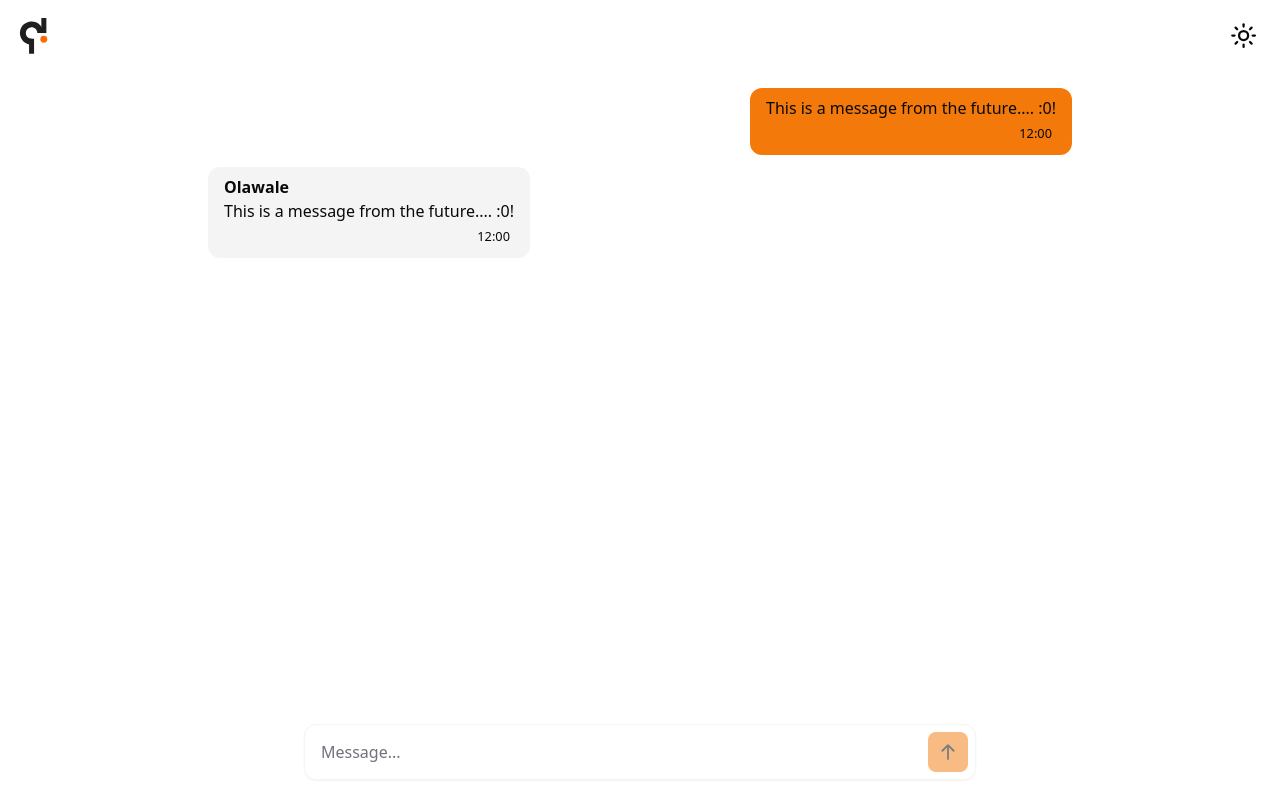
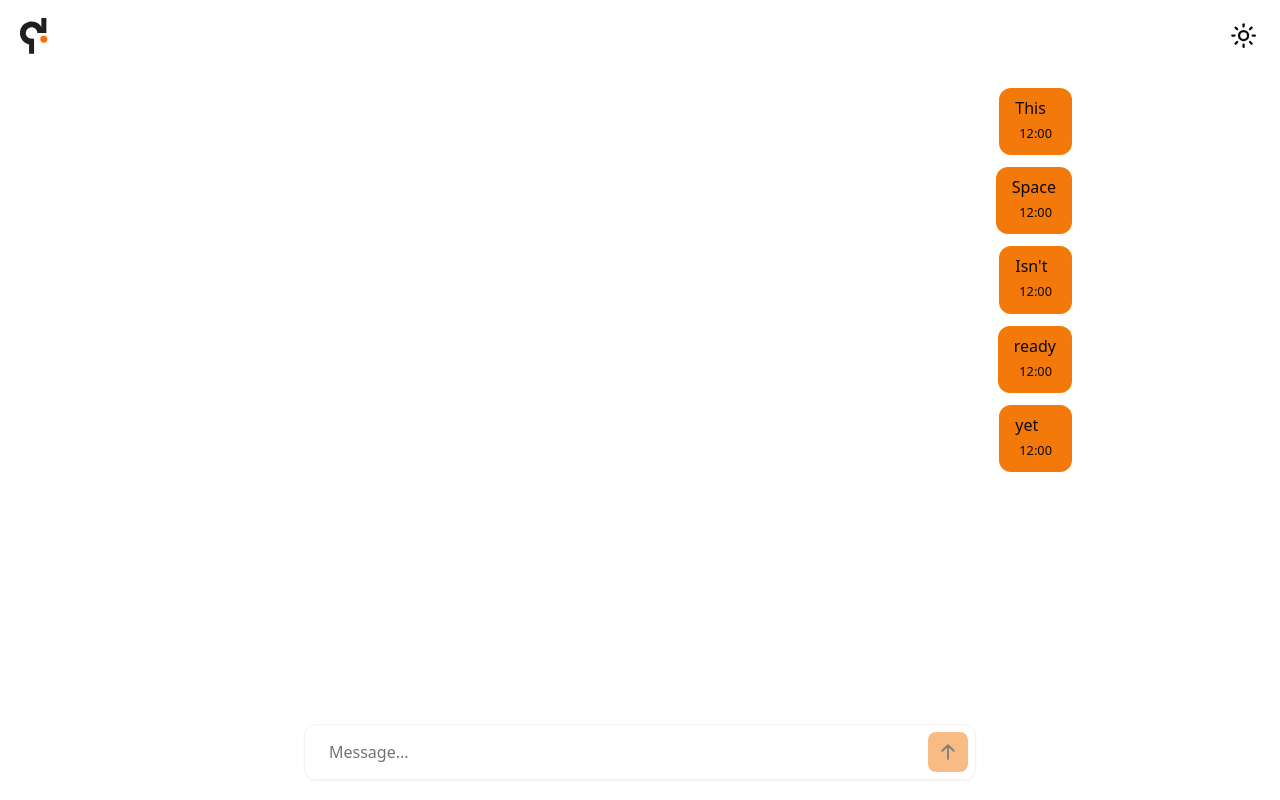
Before and after one commit to 3akare/nobr, a Next.js app: page /chat/1 in a window 1280 px wide. Built offline with nearby package versions, Linux system fonts and the light colour scheme.

Commit message:
Add necessary imports and update components

```diff
--- a/app/(chat)/chat/[id]/page.tsx
+++ b/app/(chat)/chat/[id]/page.tsx
@@ -1,7 +1,14 @@
+// Import necessary components
 import { ChatBody } from "../../components";
 
+// Define a constant array for messages
+const messages = ["This", "Space", "Isn't", "ready", "yet"];
+
+// Define the Page component
+// It renders a ChatBody component with a messages prop
 const Page = () => {
-  return <ChatBody />;
+  return <ChatBody messages={messages} />;
 };
 
+// Export the Page component as default
 export default Page;
--- a/app/(chat)/chat/page.tsx
+++ b/app/(chat)/chat/page.tsx
@@ -1,26 +1,27 @@
 "use client";
-
+// Import necessary modules
 import { useRouter } from "next/navigation";
 import { useEffect } from "react";
 
-useRouter;
-// import useUserSetup from "@/lib/hooks";
-// import Image from "next/image";
-// import loading from "@images/loading.svg";
+// Define the Page component
+const Page = () => {
+  // Use the useRouter hook to get the router object
+  const router = useRouter();
 
-const Page = () => {
-  const router = useRouter();
+  // Use the useEffect hook to replace the current route with "/chat/asdsd" when the component mounts
   useEffect(() => {
     router.replace("/chat/asdsd");
-  }, []);
-  //todo Figure out this setting up user part
-  // const setupStatusMessage = useUserSetup();
+  }, [router]); // Add router to the dependency array to prevent unnecessary re-renders
+
+  // Render a main element with a loading message
   return (
     <main className="h-[calc(100vh-228px)] flex items-center justify-center flex-col gap-2">
+      {/* Uncomment the following lines when the loading image and setupStatusMessage are available */}
       {/* <Image src={loading} alt="loading" width={50} height={50} priority /> */}
       {/* <p>{setupStatusMessage}</p> */}
     </main>
   );
 };
 
+// Export the Page component as default
 export default Page;
--- a/app/(chat)/components/ChatBody.tsx
+++ b/app/(chat)/components/ChatBody.tsx
@@ -1,16 +1,29 @@
-import React from "react";
+import { it } from "node:test";
 import { InputBar, MessageBubble } from ".";
 
-const ChatBody = () => {
-  const messages = [true, false];
+// Define the type for a message
+type Message = {
+  messages: any[];
+};
+
+// ChatBody component
+// It takes an object of type Message as a prop
+// It renders a list of MessageBubble components based on the messages prop
+// It also renders an InputBar component at the end
+const ChatBody = ({ messages }: Message) => {
   return (
     <main className="container mx-auto flex items-center flex-col justify-end p-4 max-w-4xl">
       <section className="flex text-ellipsis self-start justify-self-start w-full h-full gap-3 flex-col">
-        {messages.map((item, index) => (
-          <MessageBubble isRight={item} key={index} />
-        ))}
+        {/* Check if messages is an array and has at least one item */}
+        {Array.isArray(messages) &&
+          messages.length > 0 &&
+          // Map over the messages array and render a MessageBubble for each item
+          messages.map((item: any, index: number) => (
+            <MessageBubble item={item} key={index} />
+          ))}
         <div className="h-24 w-full"></div>
       </section>
+      {/* Render the InputBar component */}
       <InputBar />
     </main>
   );
--- a/app/(chat)/components/MessageBubble.tsx
+++ b/app/(chat)/components/MessageBubble.tsx
@@ -1,18 +1,19 @@
-const MessageBubble = ({ isRight }: { isRight: true | false }) => {
+// Import necessary modules
+import React from "react";
+// Define the MessageBubble component
+// It takes a prop named item of type string
+// It renders a paragraph element with the item prop as its content
+// It also renders a small element with a time element as its content
+const MessageBubble = React.memo(({ item }: { item: string }) => {
   return (
-    <p
-      className={`p-2 px-4 w-fit rounded-xl ${
-        isRight
-          ? "self-end bg-pOrange dark:text-background"
-          : "self-start bg-muted text-foreground"
-      } max-w-md sm:max-w-lg md:max-w-xl lg:max-w-2xl xl:max-w-3xl font-medium`}
-    >
-      {!isRight && <span className="block font-bold">Olawale</span>}
-      This is a message from the future.... :0!
+    <p className="p-2 px-4 w-fit rounded-xl self-end bg-pOrange dark:text-background max-w-md sm:max-w-lg md:max-w-xl lg:max-w-2xl xl:max-w-3xl font-medium">
+      {item}
       <small className="block self-end p-1 text-right">
         <time>12:00</time>
       </small>
     </p>
   );
-};
+});
+
+// Export the MessageBubble component as default
 export default MessageBubble;
--- a/app/(chat)/room/[id]/page.tsx
+++ b/app/(chat)/room/[id]/page.tsx
@@ -1,34 +1,43 @@
 "use client";
 import { ChatBody } from "@/app/(chat)/components";
 import { RoomsCollectionRef } from "@/firebase";
-import { onSnapshot } from "firebase/firestore";
+import { onSnapshot, doc, getFirestore } from "firebase/firestore";
+import { useEffect, useState } from "react";
 import { useParams } from "next/navigation";
-import { useEffect } from "react";
+
+// Get a reference to the Firestore service
+const firestore = getFirestore();
 
 function Room() {
+  // Use the useRouter hook to get the router object
   const { id } = useParams();
+  // Get the id from the router object
+  // Initialize messages state
+  const [messages, setMessages] = useState([]);
+
   useEffect(() => {
-    const unsubcribe = onSnapshot(RoomsCollectionRef, (snapshot: any) => {
-      let newData: any = [];
-      snapshot.forEach((doc: any) => {
-        if (doc.id === `${id}`) {
-          newData.push(doc.data().Messages.Message);
-        }
-      });
-      newData.forEach((element: any) => {
-        console.log(element);
-      });
+    // Create a reference to the document in the RoomsCollectionRef
+    const docRef = doc(firestore, `${RoomsCollectionRef.path}/${id}`);
+    // Subscribe to changes in the document
+    const unsubscribe = onSnapshot(docRef, (docSnapshot) => {
+      // Get the document data
+      const data = docSnapshot.data();
+      // Check if data is defined
+      if (data) {
+        // Update the messages state with the new data
+        setMessages(data.Messages);
+      }
     });
+    // Unsubscribe from changes when the component is unmounted
     return () => {
-      unsubcribe();
+      unsubscribe();
     };
-  }, []);
+  }, [id]); // Add id to the dependency array to re-run the effect when id changes
+
   return (
-    <>
-      <div>
-        <ChatBody />
-      </div>
-    </>
+    <div>
+      <ChatBody messages={messages} />
+    </div>
   );
 }
 
--- a/app/(chat)/room/page.tsx
+++ b/app/(chat)/room/page.tsx
@@ -11,7 +11,10 @@ const CreateRoom = () => {
   const router = useRouter();
   const pathname = usePathname();
   const searchParams = useSearchParams();
+  // Get the roomId from the searchParams object
   const roomId = searchParams.get("roomId");
+
+  // Function to create a query string
   const createQueryString = useCallback(
     (name: string, value: string) => {
       const params = new URLSearchParams(searchParams);
@@ -20,27 +23,26 @@ const CreateRoom = () => {
     },
     [searchParams]
   );
-
+  // Function to create a room
   const createRoomFunction = async () => {
-    await addDoc(collection(database, "rooms"), {
-      Messages: {
-        Message: "testing",
-      },
+    const docRef = await addDoc(collection(database, "rooms"), {
+      Messages: ["Hello world!", "testing"],
       dateCreated: serverTimestamp(),
-    }).then((value) => {
-      router.push(pathname + "?" + createQueryString("roomId", value.id));
     });
+    // Push the new route to the router
+    router.push(`${pathname}?${createQueryString("roomId", docRef.id)}`);
   };
 
   return (
-    <div className="container">
+    <main className="h-[calc(100vh-228px)] flex items-center justify-center flex-col gap-2">
       <Button onClick={() => createRoomFunction()}>Create Room</Button>
+
       {roomId && roomId.length > 0 ? (
         <Link href={`/room/${roomId}`}>Room Created!. Proceed to Room.</Link>
       ) : (
         <></>
       )}
-    </div>
+    </main>
   );
 };
 
--- a/app/components/NavigationBar.tsx
+++ b/app/components/NavigationBar.tsx
@@ -9,13 +9,17 @@ import { MenuBar, ModeToggle } from ".";
 import light from "@logos/light-nobr-logo.svg";
 import dark from "@logos/dark-nobr-logo.svg";
 
-const NavigationBar = ({ visibleMenu }: { visibleMenu: true | false }) => {
+// Define the NavigationBar component
+// It takes a prop named visibleMenu of type boolean
+const NavigationBar = ({ visibleMenu }: { visibleMenu: boolean }) => {
   return (
     <header className="sticky p-2 top-0 z-10 w-full bg-background backdrop-blur supports-[backdrop-filter]:bg-background/60">
       <nav className="p-2 container mx-auto flex justify-between items-center">
         <div className="flex gap-4 items-center justify-center">
+          {/* Render the MenuBar component if visibleMenu is true */}
           {visibleMenu && <MenuBar />}
           <Link href="/">
+            {/* Render the light logo for light mode */}
             <Image
               src={light}
               alt="nobr logo (light mode)"
@@ -24,9 +28,10 @@ const NavigationBar = ({ visibleMenu }: { visibleMenu: true | false }) => {
               loading="eager"
               priority={true}
             />
+            {/* Render the dark logo for dark mode */}
             <Image
               src={dark}
-              alt="nobr logo (light mode)"
+              alt="nobr logo (dark mode)"
               className="hidden dark:block"
               quality={80}
               loading="eager"
@@ -35,6 +40,7 @@ const NavigationBar = ({ visibleMenu }: { visibleMenu: true | false }) => {
           </Link>
         </div>
         <div>
+          {/* Render the ModeToggle component */}
           <ModeToggle variant={"ghost"} classname="focus-visible:hidden" />
         </div>
       </nav>
--- a/app/components/NavigationBarWrapper.tsx
+++ b/app/components/NavigationBarWrapper.tsx
@@ -1,10 +1,15 @@
 "use client";
+// Import necessary modules
 import { NavigationBar } from ".";
 import { useParams } from "next/navigation";
 
+// Define the NavigationBarWrapper component
 const NavigationBarWrapper = () => {
-  const params = useParams();
-  return <NavigationBar visibleMenu={params.id !== undefined ? false : true} />;
+  // Use the useParams hook to get the router's query
+  const { id } = useParams();
+  // Render the NavigationBar component
+  // If id is defined, set visibleMenu to false, otherwise set it to true
+  return <NavigationBar visibleMenu={!id} />;
 };
 
 export default NavigationBarWrapper;
--- a/app/components/NewsletterComponent.tsx
+++ b/app/components/NewsletterComponent.tsx
@@ -1,9 +1,7 @@
 "use client";
 
-//Components
+// Import necessary components
 import { InputForm } from ".";
-
-//shadcn UI components
 import {
   Card,
   CardContent,
@@ -12,9 +10,10 @@ import {
   CardTitle,
 } from "./ui/card";
 
+// Define the NewsletterComponent
 const NewsletterComponent = () => {
   return (
-    <Card className="container w-[90%] max-w-3xl text-center">
+    <Card className="container w-[90%] max-w-3xl text-center mx-auto">
       <CardContent className="flex flex-col items-center gap-4 px-0">
         <CardHeader className="px-0">
           <CardTitle className="text-3xl">
```
Also changed, not shown: app/(chat)/components/InputBar.tsx (+16 -10 lines).
